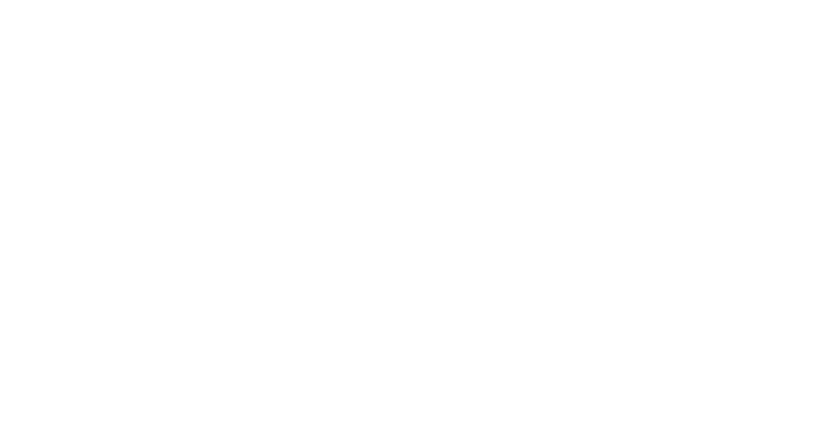
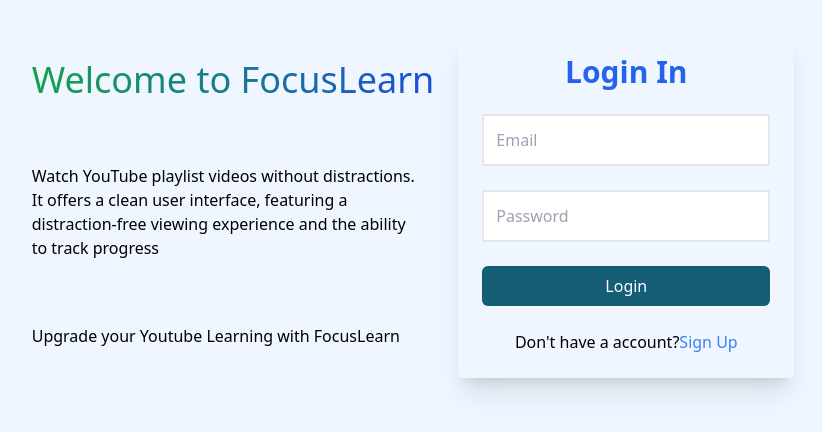
Before and after one commit to bibekghoshh/foucslearn, a React (Create React App) app: page /login in a window 1280 px wide. Before the commit this address had no page. Shown: the part 196-628 px from the top of the page, without its empty margins (227-1049 px from the left). Built offline with nearby package versions, Linux system fonts and the light colour scheme.

Commit message:
login page frontend

```diff
--- a/src/App.js
+++ b/src/App.js
@@ -1,6 +1,7 @@
 import { BrowserRouter as Router, Routes, Route } from "react-router-dom";
 import Body from "./Components/Body";
 import WatchPlaylist from "./Components/VideoCard/WatchPlaylist";
+import Login from "./Components/Login/Login";
 
 function App() {
   return (
@@ -9,6 +10,7 @@
       <Routes>
         <Route path="/" element={<Body/>}/>
         <Route path="/watchcourse/:playlistid" element={<WatchPlaylist/>}/>
+        <Route path="/login" element={<Login/>}/>
       </Routes>
     </Router>
   );
--- a/src/Components/Body.js
+++ b/src/Components/Body.js
@@ -9,7 +9,7 @@
 
 const Body = () => {
   const [userQuery, setUserQuery] = useState("");
-  const [playlistData, setPlaylistData] = useState("");
+  const [playlistData, setPlaylistData] = useState(null);
   //   const [motivationQuotes, setMotivationQuotes] = useState("Education is the most powerful weapon which you can use to change the world");
 
   const featuresCardCss =
@@ -23,6 +23,11 @@
       setPlaylistData(response.data.items);
       // console.log(response.data.items);
       //   console.log(response);
+
+      window.scrollTo({
+        top: 230, // Change this value to set a different position
+        behavior: "smooth", // Adds smooth scrolling animation
+      });
     } catch (error) {
       console.error("Error while fetching data", error);
     }
@@ -38,17 +43,14 @@
     if (userQuery.trim()) {
       searchYoutubePlaylist();
     }
-    window.scrollTo({
-      top: 230, // Change this value to set a different position
-      behavior: "smooth", // Adds smooth scrolling animation
-    });
   };
+
 
   return (
     <>
       <Header />
 
-      <div className="mt-10 ">
+      <div className="mt-10 flex flex-col justify-center items-center">
         <div className="text-center mb-12 ">
           <h1 className="text-4xl font-mono font-semibold text-blue-400 bg-gradient-to-r from-teal-500 to-blue-600 bg-clip-text text-transparent">
             FocusLearn – Your Ultimate Distraction-Free Learning Hub
@@ -57,7 +59,7 @@
             Empowering seamless learning experiences
           </h3>
         </div>
-        <div className="flex items-center justify-center sticky top-5">
+        <div className=" sticky top-5">
           <form onSubmit={handleSearchSubmit} className="flex">
             <input
               type="text"
@@ -68,7 +70,7 @@
               placeholder="Search Your playlist here"
             />
             <button
-              className="rounded-lg bg-blue-500 px-6 py-[8px] ml-[-2px] text-white font-medium rounded-r-full hover:bg-blue-600 transition duration-300"
+              className="rounded-lg bg-blue-500 px-6 py-[9.5px] ml-[-2px] text-white font-medium rounded-r-full hover:bg-blue-600 transition duration-300"
               type="submit"
             >
               <IoSearchOutline className="text-2xl" />
--- a/src/Components/Footer.js
+++ b/src/Components/Footer.js
@@ -6,12 +6,12 @@
 const Footer = () => {
   return (
     <div className="flex flex-col items-center justify-center gap-5 h-80 bg-slate-200 dark:bg-slate-900 dark:text-white">
-      <p className="text-4xl font-medium text-newblue dark:text-violet-500">Get in touch</p>
+      <p className="text-4xl font-medium text-newblue dark:text-violet-500">FocusLearn.online</p>
       <div className="w-[80%] h-[3px] bg-bgcolor dark:bg-violet-500"></div>
       <div className="flex flex-col gap-2 lg:gap-12 lg:flex-row">
         <a className="flex items-center gap-2" href="tel:+917478828907">
           <SlCallOut className="text-2xl" />
-          <p className="font-medium text-slate-600 dark:text-white">+917478828907</p>
+          {/* <p className="font-medium text-slate-600 dark:text-white">+917478828907</p> */}
         </a>
         <a
           className="flex items-center gap-2"
@@ -58,6 +58,13 @@
           <BsInstagram />
         </a>
       </div>
+      <div className="mt-10" >Made with ❤ by <a
+          className="transition duration-300 text-blue-400 hover:text-blue-600 hover:scale-110"
+          href="https://www.linkedin.com/in/bibekghoshh/"
+          target="black"
+        >
+        BIBEK GHOSH
+        </a>  </div>
     </div>
   );
 };
--- a/src/Components/Header.js
+++ b/src/Components/Header.js
@@ -1,16 +1,31 @@
 import React from "react";
 import logo from "../assests/logo.png";
+import { BsGithub } from "react-icons/bs";
+import { Link } from "react-router-dom";
 
 const Header = () => {
   return (
     <div className="flex justify-between items-center px-12 sticky top-0 bg-white h-20">
-      <div >
+      <div>
         <img src={logo} className="w-36" alt="Foucs Learn" />
       </div>
       <div className="flex items-center gap-10">
         <div>About Us</div>
         <div>My Learning</div>
-        <button className="bg-blue-700 text-white px-4 py-[6px] rounded-lg font-medium">Login</button>
+        <Link to="/login">
+          {" "}
+          <button className="bg-blue-700 text-white px-4 py-[6px] rounded-lg font-medium">
+            Login
+          </button>{" "}
+        </Link>
+
+        <a
+          className=" text-black text-3xl"
+          href="https://github.com/bibekghoshh"
+          target="black"
+        >
+          <BsGithub />
+        </a>
       </div>
     </div>
   );
--- /dev/null
+++ b/src/Components/Login/Login.js
@@ -0,0 +1,86 @@
+import React, { useState } from "react";
+
+const Login = () => {
+  const [userLoginPage, setLoginPage] = useState(true);
+  const [name,setName]=useState("");
+  const [email,setEmail]=useState("");
+  const [password,setPassword]=useState("");
+
+
+  const handleSubmit = (event) => {
+    event.preventDefault();
+
+  };
+  return (
+    <div className={`flex items-center justify-center h-screen gap-6 transition-all duration-1000 bg-blue-50`}>
+        <div className={`flex flex-col gap-16 transition-all duration-500 ${userLoginPage?"":"translate-x-96"}`}>
+            <h1 className="text-blue-400 text-4xl font-medium bg-gradient-to-r from-green-600 to-blue-700 bg-clip-text text-transparent">Welcome to FocusLearn</h1>
+            <div className="w-96">Watch YouTube playlist videos without distractions. It offers a clean user interface, featuring a distraction-free viewing experience and the ability to track progress</div>
+            <div>Upgrade your Youtube Learning with FocusLearn</div>
+        </div>
+      <form
+        onSubmit={handleSubmit}
+        className={`border-green-700 px-6 py-6 shadow-xl flex flex-col gap-6 transition-all duration-500 ${userLoginPage?"":"-translate-x-96"}`}
+      >
+        <h2 className="text-3xl font-semibold text-center text-blue-600 transition duration-500">{userLoginPage?"Login In":"Sign Up"}</h2>
+         {userLoginPage?"":<input
+            type="text"
+            name="Name"
+            id="name"
+            required
+            value={name}
+            onChange={(e)=>{setName(e.target.value)}}
+            className=" border-2 px-3 py-3 w-72 outline-none focus:border-blue-400 transition duration-500"
+            placeholder="Name"
+          />}
+        <div>
+          <input
+            type="email"
+            name="email"
+            id="email"
+            required
+            value={email}
+            onChange={(event)=>{setEmail(event.target.value)}}
+            className="border-2  px-3 py-3 w-72 focus:border-blue-400 transition duration-500 outline-none"
+            placeholder="Email"
+          />
+        </div>
+        <div>
+          <input
+            type="password"
+            name="password"
+            id="password"
+            required
+            value={password}
+            onClick={(event)=>{setPassword(event.target.value)}}
+            className="border-2  px-3 py-3 w-72 outline-none focus:border-blue-400 transition duration-500"
+            placeholder="Password"
+          />
+        </div>
+
+        <button
+          type="submit"
+          className="bg-cyan-800 text-white py-2 rounded-md transition duration-500"
+        >
+          {userLoginPage?"Login":"Sign Up"}
+        </button>
+
+        <div className=" flex justify-center transition duration-500">
+          {userLoginPage ? (
+            <div className="flex">
+              Don't have a account?{" "}
+              <div className="text-blue-500 cursor-pointer " onClick={()=>setLoginPage(false)}>Sign Up</div>
+            </div>
+          ) : (
+            <div className="flex">
+               Alreay Have an Account ?{" "}
+              <div className="text-blue-500 cursor-pointer" onClick={()=>setLoginPage(true)}> Login</div>
+            </div>
+          )}
+        </div>
+      </form>
+    </div>
+  );
+};
+
+export default Login;
```
Also changed, not shown: src/assests/logo.png.
